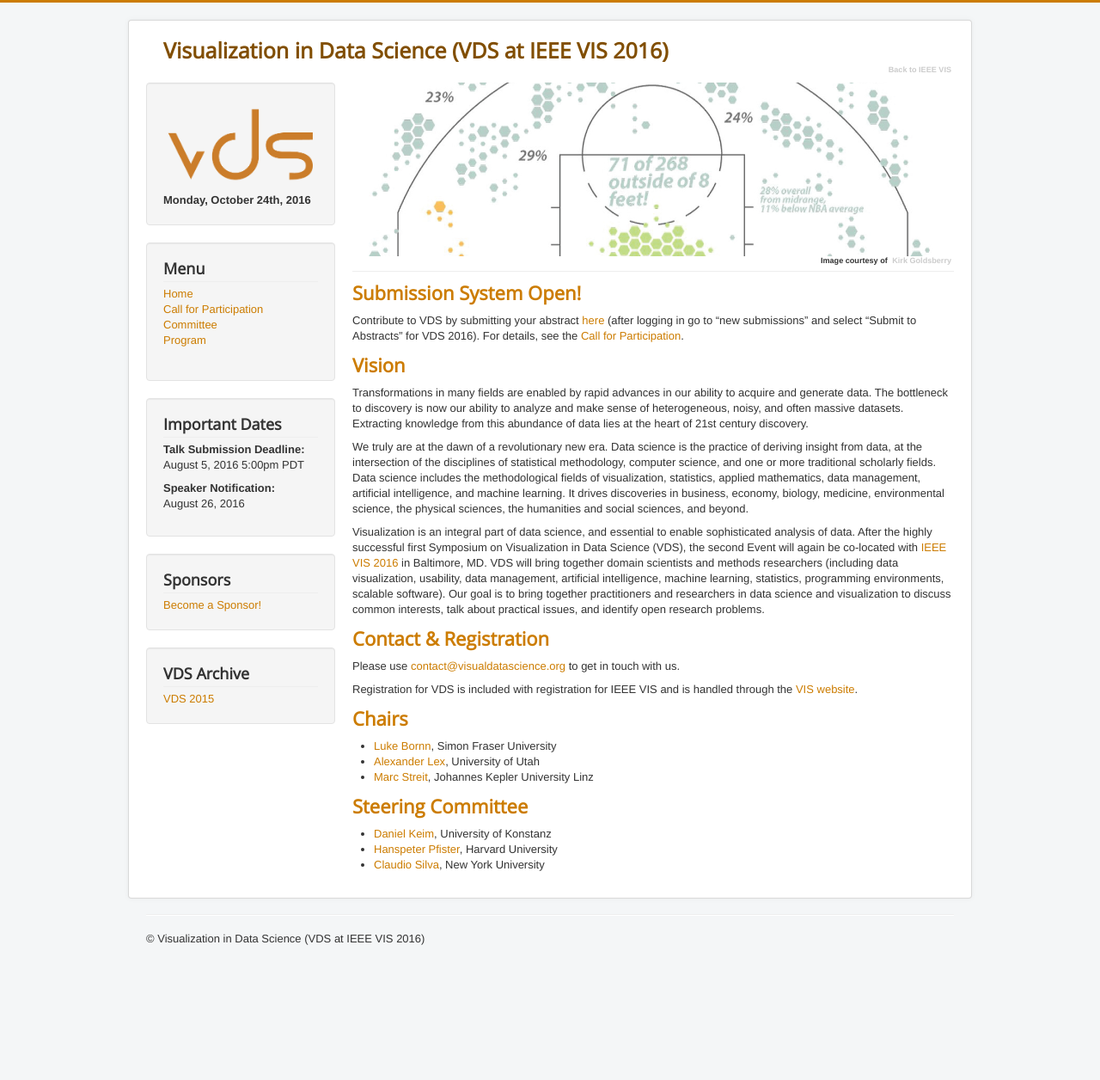
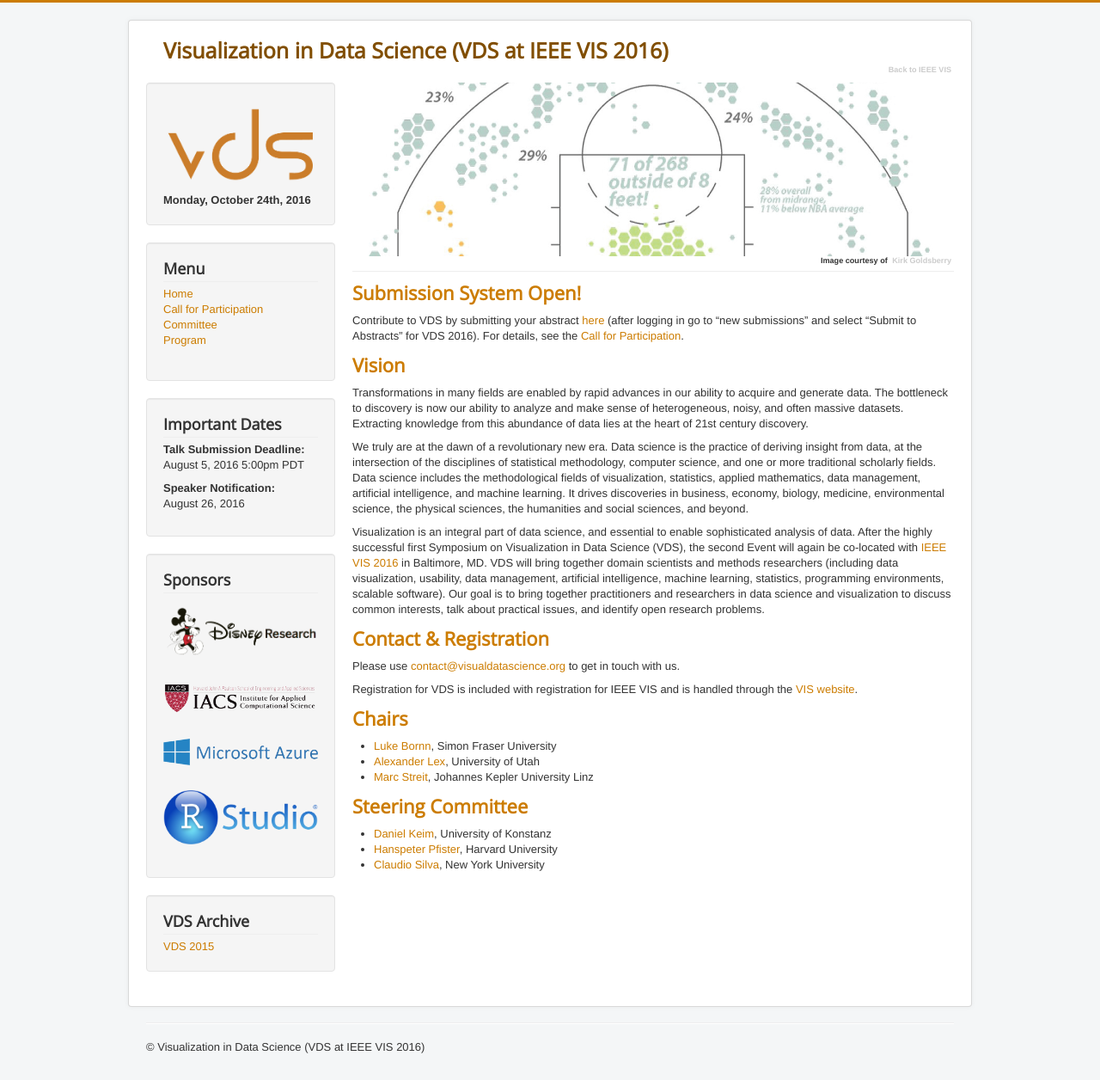
Before and after one commit to VCG/vds-2016-website, a Jekyll site: the page built from index.md, in a window 1280 px wide. Shown: the whole page at 86% size. Built offline with Jekyll 4.4.1, drawn with Linux system fonts in a browser that asks for light colours; before the commit the page ends 1130 px from its top, so only the background shows below that.

Commit message:
added sponsors

```diff
--- a/_includes/header.html
+++ b/_includes/header.html
@@ -41,9 +41,10 @@
 
       <div class="well "><h3 class="page-header">Sponsors</h3>
         <div class="custom">
-          <a href="mailto:contact@visualdatascience.org">Become a Sponsor!</a>
-          <!--<p><a href="http://www.disneyresearch.com"><img src="{{ site.baseurl }}/images/sponsors/disney.png" alt="Disney Research" /></a></p>-->
-          <!--<p><a href="http://iacs.seas.harvard.edu"><img src="{{ site.baseurl }}/images/sponsors/iacs.jpg" alt="Harvard Institute for Applied Computational Science" /></a></p>-->
+            <p><a href="http://www.disneyresearch.com"><img class="logo" src="{{ site.baseurl }}/images/sponsors/disney.png" alt="Disney Research" /></a></p>
+            <p><a href="http://iacs.seas.harvard.edu"><img class="logo"src="{{ site.baseurl }}/images/sponsors/iacs.png" alt="Harvard Institute for Applied Computational Science" /></a></p>
+            <p><a href="https://azure.microsoft.com/"><img class="logo" src="{{ site.baseurl }}/images/sponsors/azure.png" alt="Microsoft Azure" /></a></p>
+            <p><a href="https://www.rstudio.com/"><img  class="logo" src="{{ site.baseurl }}/images/sponsors/rstudio.png" alt="RStudio" /></a></p>
         </div>
       </div>
 
```
Also changed, not shown: css/main.css, images/sponsors/azure.png (added), images/sponsors/disney.png, images/sponsors/iacs.png (added), images/sponsors/rstudio.png (added).
